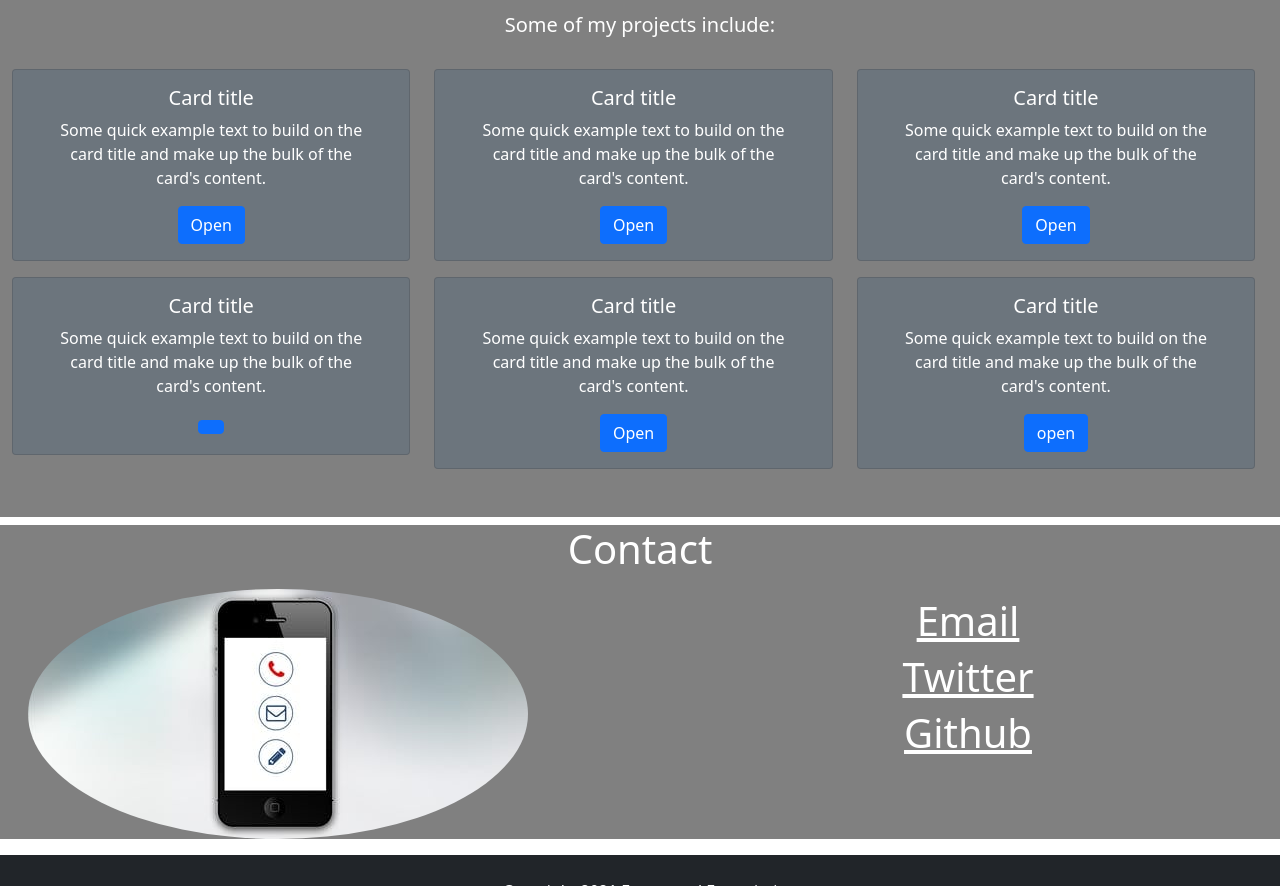
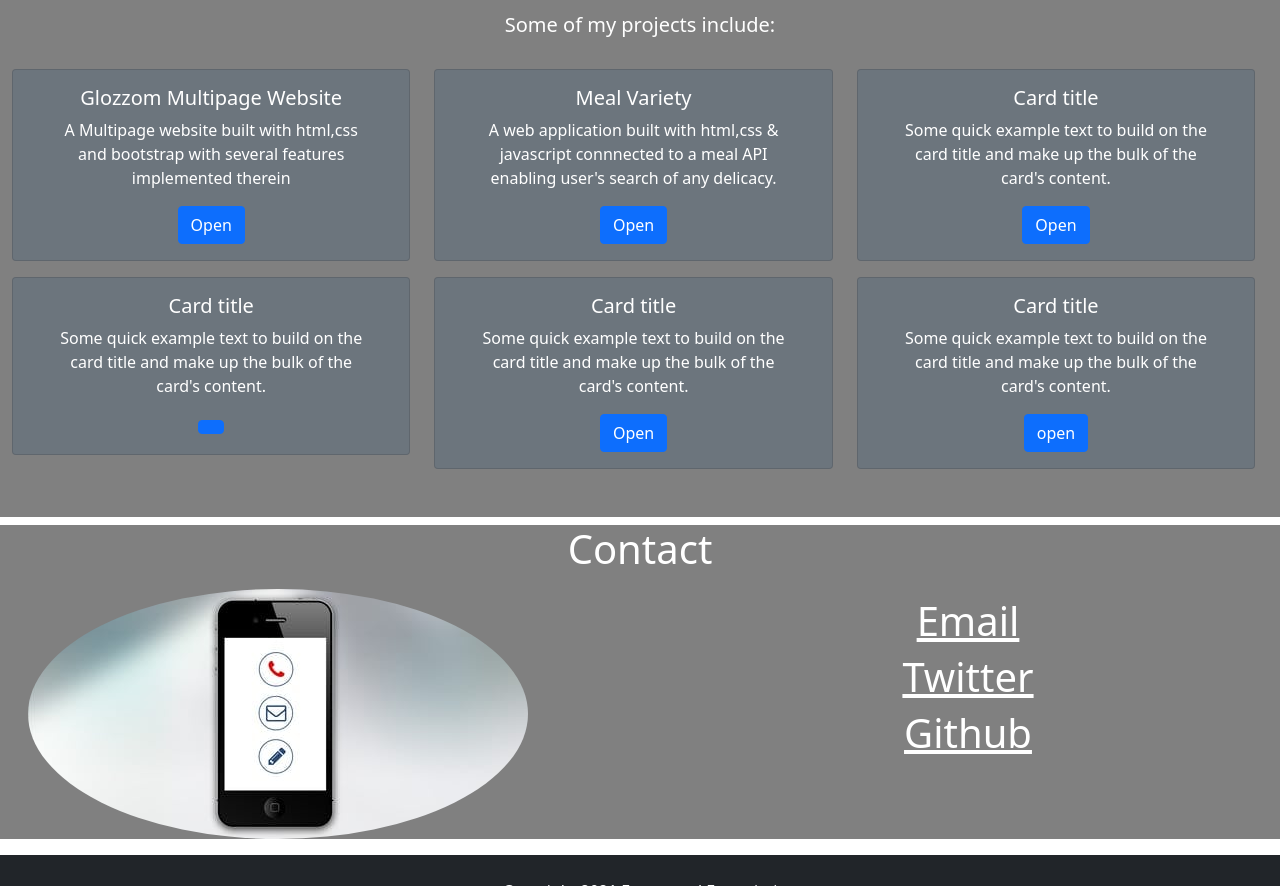
Before and after one commit to FamutimiEmmanuel/myportfoliowebsite, a plain HTML site: page index.html in a window 1280 px wide. Shown: the part 1240-2126 px from the top of the page. Drawn offline with nearby package versions, Linux system fonts and the light colour scheme.

Commit message:
project2

```diff
--- a/index.html
+++ b/index.html
@@ -136,9 +136,9 @@
                         <div class="card container bg-secondary">
                             <!-- <img src="..." class="card-img-top" alt="..."> -->
                             <div class="card-body">
-                              <h5 class="card-title">Card title</h5>
-                              <p class="card-text">Some quick example text to build on the card title and make up the bulk of the card's content.</p>
-                              <a href="#" class="btn btn-primary text-fluid">Open</a>
+                              <h5 class="card-title">Glozzom Multipage Website</h5>
+                              <p class="card-text">A Multipage website built with html,css and bootstrap with several features implemented therein</p>
+                              <a href="https://gloozom-miltipage.netlify.app" class="btn btn-primary text-fluid">Open</a>
                             </div>
                           </div>
                       </div>
@@ -146,9 +146,9 @@
                         <div class="card container bg-secondary">
                             <!-- <img src="..." class="card-img-top" alt="..."> -->
                             <div class="card-body">
-                              <h5 class="card-title">Card title</h5>
-                              <p class="card-text">Some quick example text to build on the card title and make up the bulk of the card's content.</p>
-                              <a href="#" class="btn btn-primary">Open</a>
+                              <h5 class="card-title">Meal Variety</h5>
+                              <p class="card-text">A web application built with html,css & javascript connnected to a meal API enabling user's search of any delicacy.</p>
+                              <a href="https://meal-types.netlify.app" class="btn btn-primary">Open</a>
                             </div>
                           </div>
 
```
